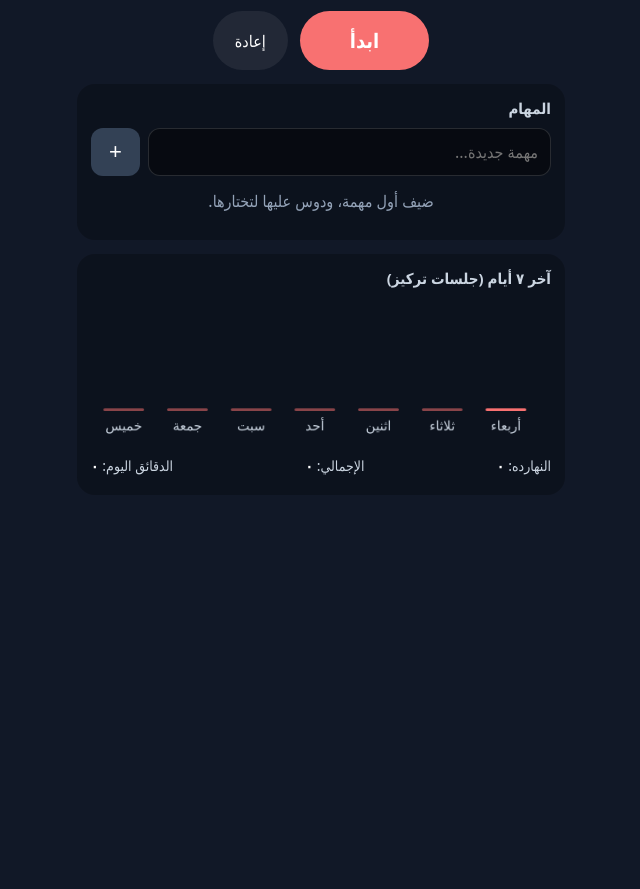
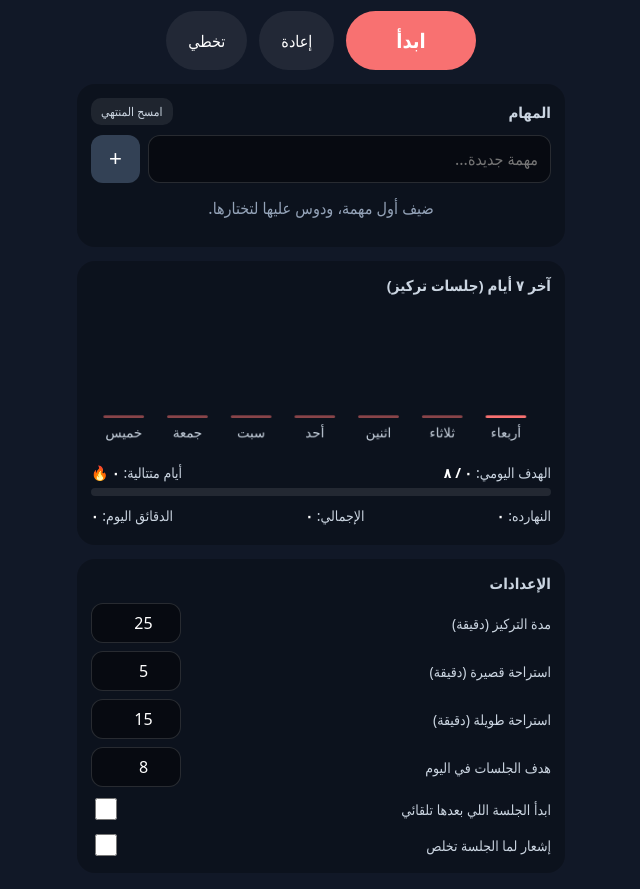
Before and after one commit to mohamedelsayed16399-bit/focus-timer-app, a plain HTML site: page index.html in a window 1280 px wide. Shown: the part 383-1272 px from the top of the page, without its empty margins (319-959 px from the left). Before the commit the page ends 894 px from the top, so only its background shows below. Drawn offline with Linux system fonts and the light colour scheme.

Commit message:
Update index.html

```diff
--- a/index.html
+++ b/index.html
@@ -43,6 +43,11 @@ input{flex:1;background:#0006;border:1px solid #ffffff22;color:#fff;border-radiu
 canvas{width:100%;display:block}
 .row{display:flex;justify-content:space-between;color:#cbd5e1;font-size:14px;margin-bottom:6px}
 .row b{color:#fff}
+.pg{height:8px;background:#ffffff18;border-radius:6px;overflow:hidden;margin:6px 0 10px}.pg i{display:block;height:100%;background:#f87171;transition:width .4s}
+.cfg{display:grid;grid-template-columns:1fr 90px;gap:8px 10px;align-items:center;font-size:14px;color:#cbd5e1}
+.cfg input[type=number]{text-align:center;padding:8px}.cfg input[type=checkbox]{flex:none;width:22px;height:22px;justify-self:end}
+.mini{background:#ffffff14;color:#cbd5e1;border:0;border-radius:10px;padding:5px 10px;font-size:12px;font-family:inherit}
+.hd{display:flex;justify-content:space-between;align-items:center;margin-bottom:10px}.hd h3{margin:0}
 </style>
 </head>
 <body>
@@ -50,19 +55,31 @@ canvas{width:100%;display:block}
   <div class="tabs"><button data-m="0" class="on">تركيز</button><button data-m="1">استراحة قصيرة</button><button data-m="2">استراحة طويلة</button></div>
   <div class="ringbox"><svg viewBox="0 0 200 200"><circle id="bg" cx="100" cy="100" r="90"/><circle id="fg" cx="100" cy="100" r="90" stroke-dasharray="565.5" stroke-dashoffset="0"/></svg>
     <div class="time"><div id="t">25:00</div><div id="cur">اختار مهمة</div></div></div>
-  <div class="ctl"><button class="go" id="go">ابدأ</button><button class="sec" id="reset">إعادة</button></div>
-  <div class="card"><h3>المهام</h3><div class="add"><input id="in" placeholder="مهمة جديدة..." maxlength="60"><button id="addb">+</button></div><div id="list"></div></div>
+  <div class="ctl"><button class="go" id="go">ابدأ</button><button class="sec" id="reset">إعادة</button><button class="sec" id="skip">تخطي</button></div>
+  <div class="card"><div class="hd"><h3>المهام</h3><button class="mini" id="clr">امسح المنتهي</button></div><div class="add"><input id="in" placeholder="مهمة جديدة..." maxlength="60"><button id="addb">+</button></div><div id="list"></div></div>
   <div class="card"><h3>آخر ٧ أيام (جلسات تركيز)</h3><canvas id="ch" width="520" height="170"></canvas>
+    <div class="row" style="margin-top:8px"><span>الهدف اليومي: <b id="goalv">٠</b></span><span>أيام متتالية: <b id="streak">٠</b> 🔥</span></div><div class="pg"><i id="gbar" style="width:0"></i></div>
     <div class="row" style="margin-top:8px"><span>النهارده: <b id="today">٠</b></span><span>الإجمالي: <b id="total">٠</b></span><span>الدقائق اليوم: <b id="mins">٠</b></span></div></div>
+<div class="card"><h3>الإعدادات</h3><div class="cfg">
+    <label for="cf">مدة التركيز (دقيقة)</label><input id="cf" type="number" min="1" max="120" inputmode="numeric">
+    <label for="cs">استراحة قصيرة (دقيقة)</label><input id="cs" type="number" min="1" max="60" inputmode="numeric">
+    <label for="cl">استراحة طويلة (دقيقة)</label><input id="cl" type="number" min="1" max="90" inputmode="numeric">
+    <label for="cg">هدف الجلسات في اليوم</label><input id="cg" type="number" min="1" max="30" inputmode="numeric">
+    <label for="ca">ابدأ الجلسة اللي بعدها تلقائي</label><input id="ca" type="checkbox">
+    <label for="cn">إشعار لما الجلسة تخلص</label><input id="cn" type="checkbox"></div></div>
 </div>
 <script>
 const $=id=>document.getElementById(id);
 const FAST=location.search.includes("fast");
-const DUR=FAST?[5,3,4]:[25*60,5*60,15*60];
+let DUR;
 const AR=n=>String(n).replace(/\d/g,d=>"٠١٢٣٤٥٦٧٨٩"[d]);
 let S;try{S=JSON.parse(localStorage.getItem("focus1")||"null")}catch(e){}
 S=S||{tasks:[],sel:null,log:{},cycle:0};
-const save=()=>localStorage.setItem("focus1",JSON.stringify(S));
+if(!Array.isArray(S.tasks))S.tasks=[];S.log=S.log||{};S.min=S.min||{};S.cfg=Object.assign({f:25,s:5,l:15,goal:8,auto:false,notif:false},S.cfg||{});
+const save=()=>{try{localStorage.setItem("focus1",JSON.stringify(S))}catch(e){}};
+const cl=(v,a,b,d)=>{v=Math.round(+v);return v>=a&&v<=b?v:d};
+function applyCfg(){const c=S.cfg;DUR=FAST?[5,3,4]:[c.f*60,c.s*60,c.l*60]}applyCfg();
+let wl=null;
 const dk=(d=new Date())=>d.getFullYear()+"-"+(d.getMonth()+1)+"-"+d.getDate();
 let mode=0,left=DUR[0],end=0,run=false,tick;
 function beep(){try{const c=new (window.AudioContext||window.webkitAudioContext)();[0,.25,.5].forEach(t=>{const o=c.createOscillator(),g=c.createGain();o.frequency.value=880;o.connect(g);g.connect(c.destination);g.gain.setValueAtTime(.3,c.currentTime+t);g.gain.exponentialRampToValueAtTime(.001,c.currentTime+t+.2);o.start(c.currentTime+t);o.stop(c.currentTime+t+.22)})}catch(e){}if(navigator.vibrate)navigator.vibrate([200,100,200])}
@@ -77,16 +94,27 @@ function draw(){
   const t=S.tasks.find(x=>x.id==S.sel);$("cur").textContent=t?t.n:"اختار مهمة";
 }
 function setMode(m){stop();mode=m;left=DUR[m];draw()}
-function stop(){run=false;clearInterval(tick)}
-function start(){if(run)return;run=true;end=Date.now()+left*1000;tick=setInterval(step,200);draw()}
+function stop(){run=false;clearInterval(tick);if(S.run){S.run=null;save()}try{wl&&wl.release&&wl.release();wl=null}catch(e){}}
+function start(){if(run)return;run=true;end=Date.now()+left*1000;tick=setInterval(step,200);S.run={mode,end};save();try{navigator.wakeLock&&navigator.wakeLock.request('screen').then(l=>wl=l).catch(()=>{})}catch(e){}draw()}
+document.addEventListener('visibilitychange',()=>{if(!document.hidden&&run){try{navigator.wakeLock&&navigator.wakeLock.request('screen').then(l=>wl=l).catch(()=>{})}catch(e){}step()}});
 function step(){left=Math.max(0,(end-Date.now())/1000);draw();if(left<=0)finish()}
 function finish(){
   stop();beep();
-  if(mode==0){const k=dk();S.log[k]=(S.log[k]||0)+1;S.cycle++;const t=S.tasks.find(x=>x.id==S.sel);if(t)t.p=(t.p||0)+1;save();stats();tasks();
+  try{if(S.cfg.notif&&window.Notification&&Notification.permission==='granted')new Notification(mode==0?'خلصت جلسة التركيز 🍅':'الاستراحة خلصت، يلا نرجع',{body:mode==0?'خد استراحة':'ابدأ جلسة جديدة'})}catch(e){}
+  if(mode==0){const k=dk();S.min[k]=(S.min[k]!=null?S.min[k]:(S.log[k]||0)*25)+Math.round(DUR[0]/60);S.log[k]=(S.log[k]||0)+1;S.cycle++;const t=S.tasks.find(x=>x.id==S.sel);if(t)t.p=(t.p||0)+1;save();stats();tasks();
     setMode(S.cycle%4==0?2:1)}else setMode(0);
+  if(S.cfg.auto&&!FAST)start();
 }
 $("go").onclick=()=>run?(stop(),draw()):start();
 $("reset").onclick=()=>setMode(mode);
+$("skip").onclick=()=>setMode(mode==0?1:0);
+$("clr").onclick=()=>{if(!S.tasks.some(t=>t.d))return;S.tasks=S.tasks.filter(t=>!t.d);if(!S.tasks.some(t=>t.id==S.sel))S.sel=null;save();tasks();draw()};
+addEventListener("keydown",e=>{if(e.target.tagName=="INPUT")return;if(e.code=="Space"){e.preventDefault();$("go").click()}});
+$("cf").value=S.cfg.f;$("cs").value=S.cfg.s;$("cl").value=S.cfg.l;$("cg").value=S.cfg.goal;$("ca").checked=S.cfg.auto;$("cn").checked=S.cfg.notif;
+function cfgChange(){const c=S.cfg;c.f=cl($("cf").value,1,120,25);c.s=cl($("cs").value,1,60,5);c.l=cl($("cl").value,1,90,15);c.goal=cl($("cg").value,1,30,8);c.auto=$("ca").checked;c.notif=$("cn").checked;
+  if(c.notif&&window.Notification&&Notification.permission==='default')Notification.requestPermission().then(p=>{if(p!=='granted'){c.notif=false;$("cn").checked=false;save()}});
+  save();applyCfg();if(!run)left=DUR[mode];draw();stats()}
+["cf","cs","cl","cg","ca","cn"].forEach(i=>$(i).onchange=cfgChange);
 document.querySelectorAll(".tabs button").forEach(b=>b.onclick=()=>setMode(+b.dataset.m));
 function tasks(){
   $("list").innerHTML=S.tasks.length?S.tasks.map(t=>`<div class="task ${t.d?"done":""} ${t.id==S.sel?"sel":""}" data-id="${t.id}"><button class="chk" data-a="c">${t.d?"✓":""}</button><div class="n" data-a="s">${t.n.replace(/</g,"&lt;")}</div><span class="pc">🍅 ${AR(t.p||0)}</span><button class="x" data-a="x">✕</button></div>`).join(""):'<p style="color:#94a3b8;text-align:center;margin:14px 0">ضيف أول مهمة، ودوس عليها لتختارها.</p>';
@@ -103,11 +131,14 @@ function stats(){
   days.forEach(([d,v],i)=>{const X=14+i*72,h=v/mx*100;x.fillStyle=i==6?"#f87171":"#f8717188";x.beginPath();x.roundRect(X,125-h,46,Math.max(h,3),8);x.fill();
     x.fillStyle="#cbd5e1";x.font="15px system-ui";x.textAlign="center";x.fillText(DN[d.getDay()],X+23,150);if(v)x.fillText(AR(v),X+23,118-h)});
   const tot=Object.values(S.log).reduce((a,b)=>a+b,0),td=S.log[dk()]||0;
-  $("today").textContent=AR(td);$("total").textContent=AR(tot);$("mins").textContent=AR(td*25);
+  $("today").textContent=AR(td);$("total").textContent=AR(tot);$("mins").textContent=AR(S.min[dk()]!=null?S.min[dk()]:td*25);
+  const g=S.cfg.goal;$("goalv").textContent=AR(td)+" / "+AR(g);$("gbar").style.width=Math.min(100,td/g*100)+"%";
+  let st=0;const d0=new Date();if(!(S.log[dk(d0)]>0))d0.setDate(d0.getDate()-1);while(S.log[dk(d0)]>0&&st<3650){st++;d0.setDate(d0.getDate()-1)}$("streak").textContent=AR(st);
 }
 if(location.search.includes("demo")&&!S.tasks.length){S.tasks=[{id:1,n:"مذاكرة جافاسكريبت",p:4,d:false},{id:2,n:"مراجعة الإيميلات",p:1,d:true},{id:3,n:"تمرين رياضة",p:0,d:false}];S.sel=1;
   [0,1,2,3,4,5,6].forEach((i,j)=>{const d=new Date();d.setDate(d.getDate()-i);S.log[dk(d)]=[5,3,6,0,4,2,7][j]})}
 tasks();stats();draw();
+if(S.run&&S.run.end){mode=S.run.mode|0;if(mode<0||mode>2)mode=0;const rem=(S.run.end-Date.now())/1000;if(rem>0){left=rem;start()}else{left=0;S.run=null;finish()}draw()}
 window.T={get s(){return{mode,run,left,cycle:S.cycle,today:S.log[dk()]||0}},FAST};
 </script>
 </body></html>
```
